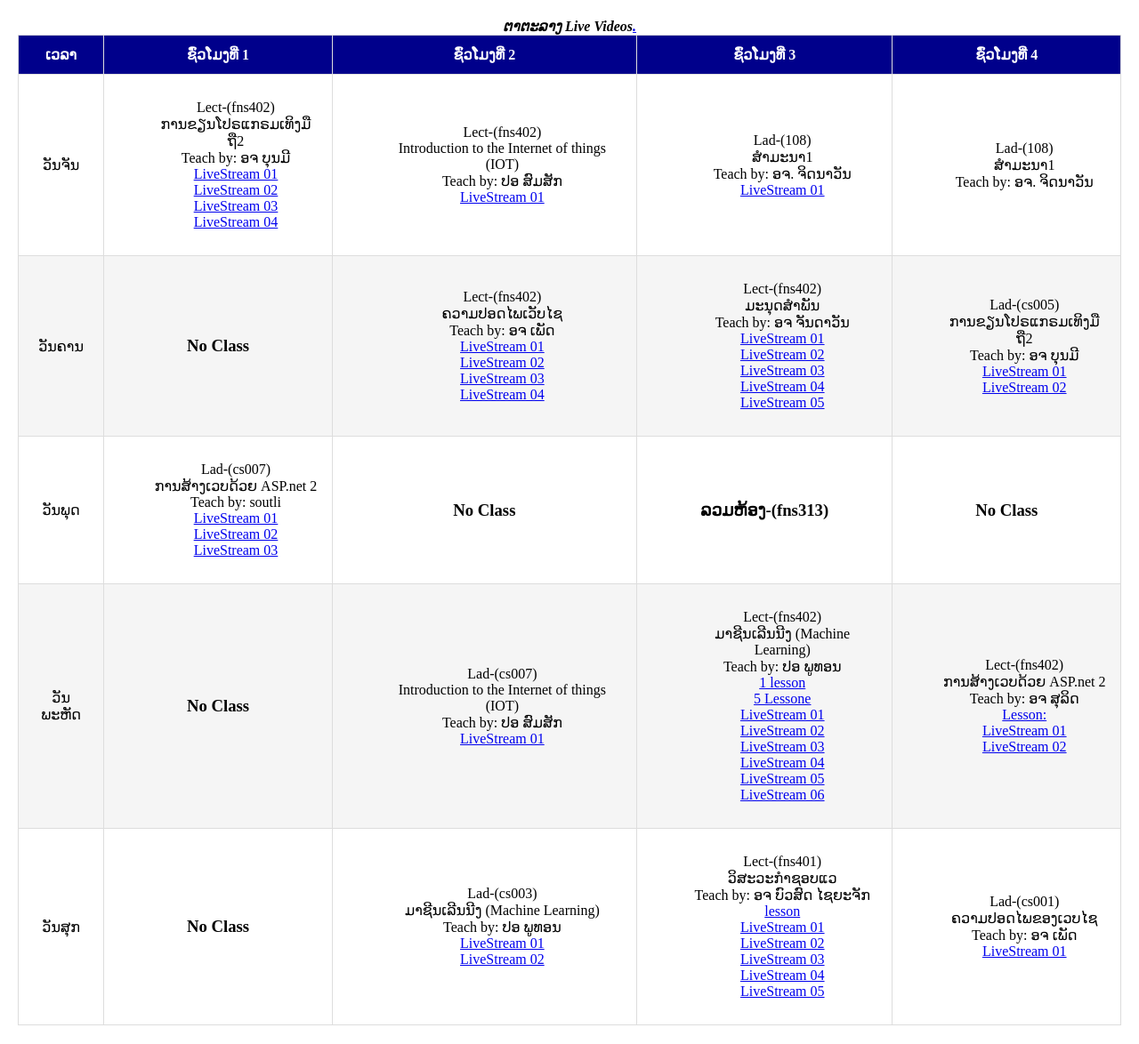
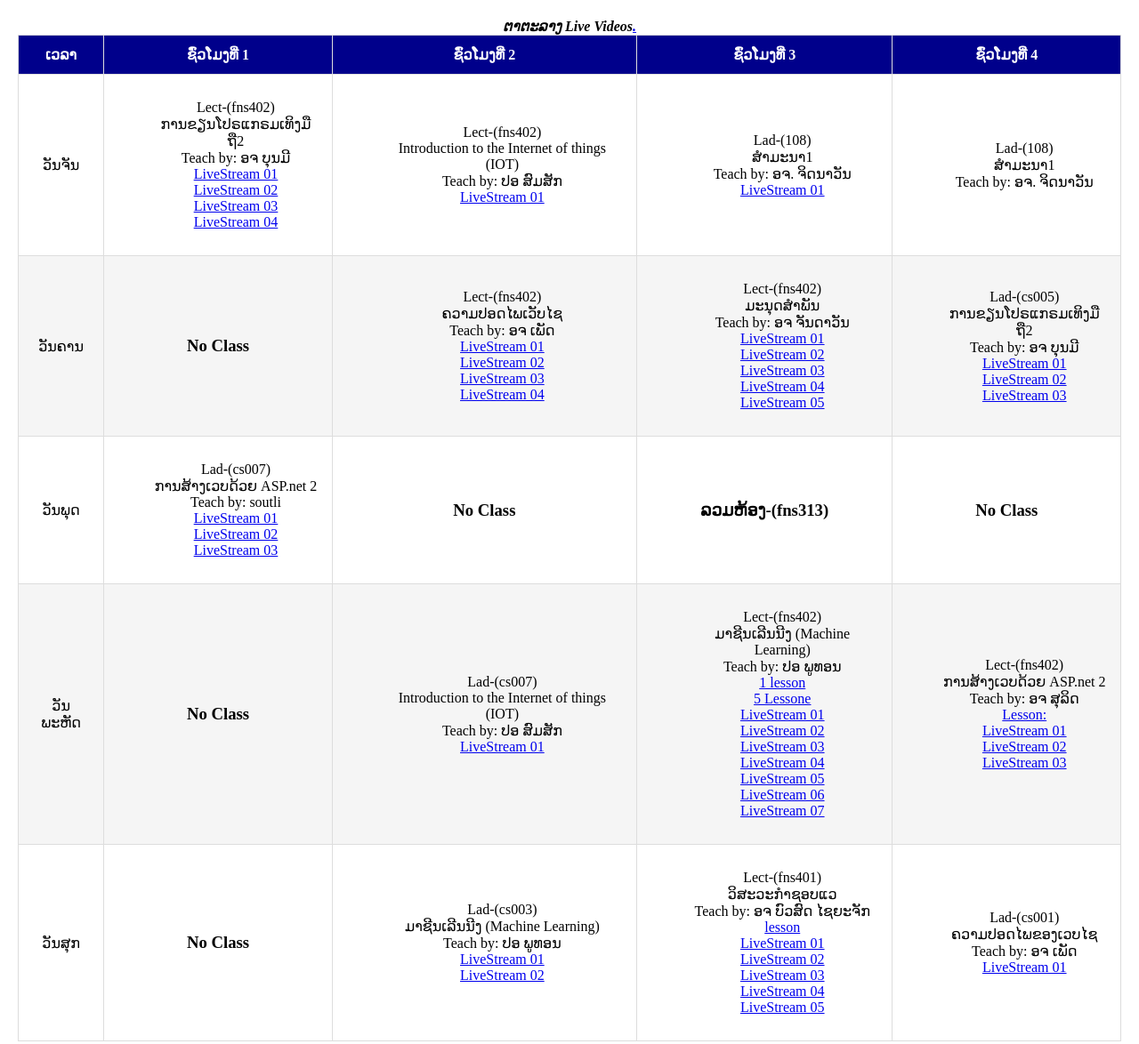
Before and after one commit to Sengkue/all-table-time, a plain HTML site: page 3-2/videos.html in a window 1280 px wide. Shown: the whole page at 89% size. Drawn offline with Linux system fonts and the light colour scheme.

Commit message:
Update videos.html

```diff
--- a/3-2/videos.html
+++ b/3-2/videos.html
@@ -102,6 +102,7 @@
 					 <li>Teach by: ອຈ ບຸນມີ</li>
 					 <li><a href="https://www.facebook.com/100072937305509/videos/1125506018296624/">LiveStream 01</a></li>
 					 <li><a href="https://www.facebook.com/100072937305509/videos/5164559163605020/">LiveStream 02</a></li>
+					 <li><a href="https://www.facebook.com/100072937305509/videos/685331885865504/">LiveStream 03</a></li>
 
 				</ul>
 			</td>
@@ -158,7 +159,7 @@
 				 <li><a href="https://www.facebook.com/100072937305509/videos/537005044476848/">LiveStream 04</a></li>
 				 <li><a href="https://www.facebook.com/100072937305509/videos/511391544067167/">LiveStream 05</a></li>
 				 <li><a href="https://www.facebook.com/100072937305509/videos/1109319312946489/">LiveStream 06</a></li>
-
+				<li><a href="https://www.facebook.com/100072937305509/videos/531475705188091/">LiveStream 07</a></li>
 
 			</ul>
 		</td>
@@ -170,6 +171,7 @@
 				 <li><a href="https://www.facebook.com/100072937305509/videos/493560669147462">Lesson:</a></li>
 				 <li><a href="https://www.facebook.com/100072937305509/videos/569019304549693/">LiveStream 01</a></li>
 				 <li><a href="https://www.facebook.com/100072937305509/videos/360387852735776/">LiveStream 02</a></li>
+				 <li><a href="https://www.facebook.com/100072937305509/videos/404027324929874/">LiveStream 03</a></li>
 
 			</ul>
 		</td>
```
